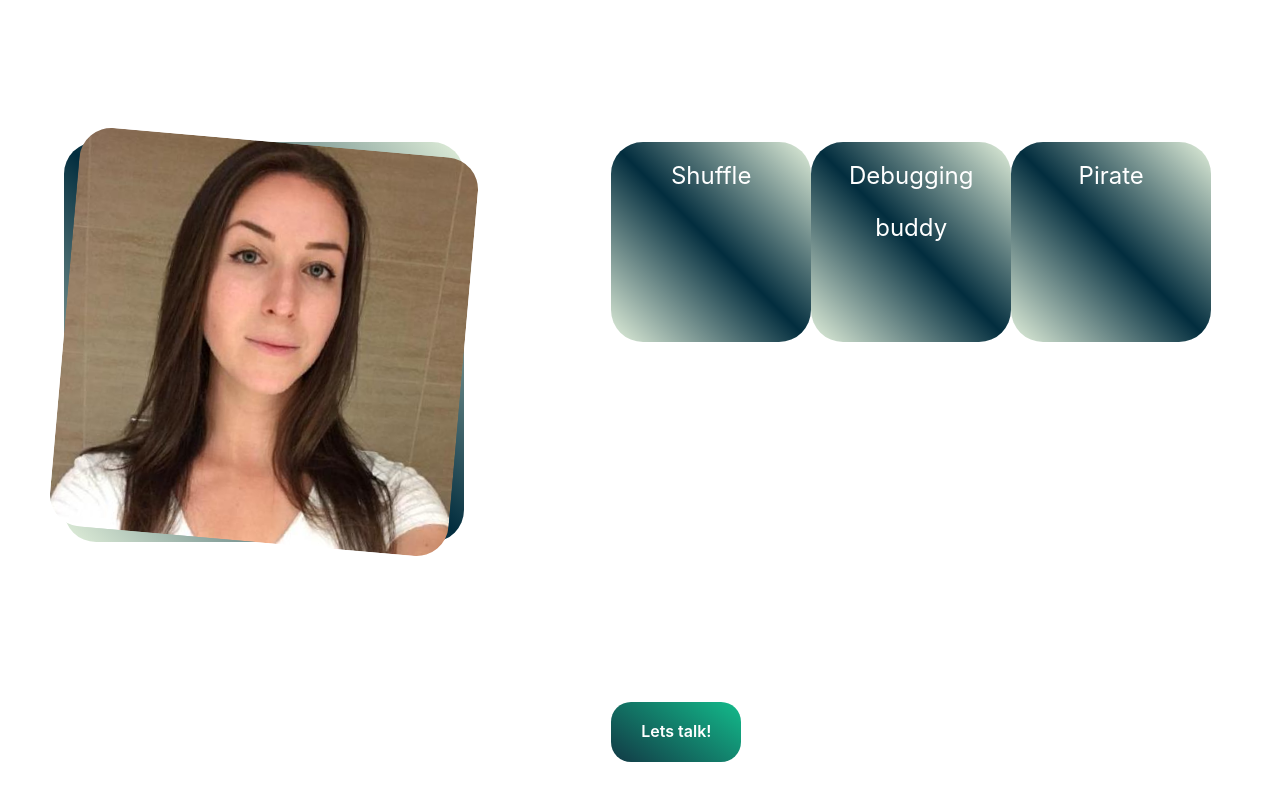
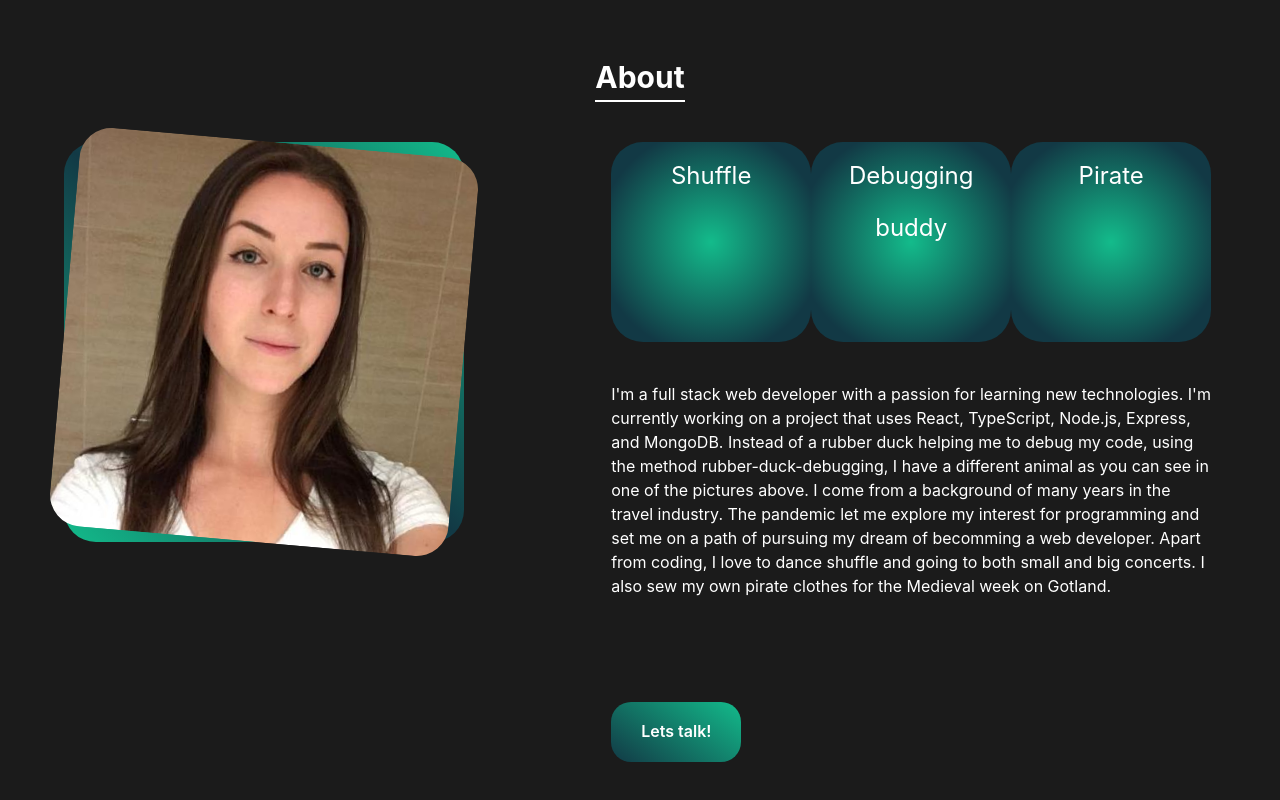
Before and after one commit to IzaMarkstrom/iza-portfolio-website, a Next.js app: page / in a window 1280 px wide. Shown: the part 945-1745 px from the top of the page. Built offline with nearby package versions, Linux system fonts and the light colour scheme.

Commit message:
Added image and text fade in and body has background black

```diff
--- a/styles/globals.css
+++ b/styles/globals.css
@@ -1,15 +1,15 @@
 body {
   margin: 0 !important;
   padding: 0 !important;
-  color: black !important;
-  background: white !important;
+  color: white !important;
+  background: rgb(27, 27, 27) !important;
   width: 100% !important;
 }
 
 #about_me {
   width: 500px;
   aspect-ratio: 1/1;
-  background: linear-gradient(45deg, #e2f0db, #022d3e, #e2f0db) !important;
+  background: linear-gradient(45deg, #13bb8b, #123945, #13bb8b) !important;
   place-items: center;
 }
 
@@ -55,8 +55,9 @@ body {
 
 /* Style the front side (fallback if image is missing) */
 .flip_card_front {
-  background: linear-gradient(45deg, #e2f0db, #022d3e, #e2f0db) !important;
+  background: radial-gradient(circle, #13bb8b 0%, #123945 80%) !important;
   color: black;
+  justify-self: center  !important;
 }
 
 /* Style the back side */
@@ -71,5 +72,22 @@ body {
 }
 
 
-/* bgGradient="linear(to-r, #001b2f, #03d189)" */
-/* background: linear-gradient(45deg, #ff758c, #ffaf80) !important; */
+.image-fade {
+  opacity: 0;
+  animation: fade-in 2.5s ease forwards;
+}
+
+.main-text-fade {
+  opacity: 0;
+  animation: fade-in 2.5s ease forwards;
+}
+
+@keyframes fade-in {
+  from {
+    opacity: 0;
+  }
+
+  to {
+    opacity: 1;
+  }
+}
```
